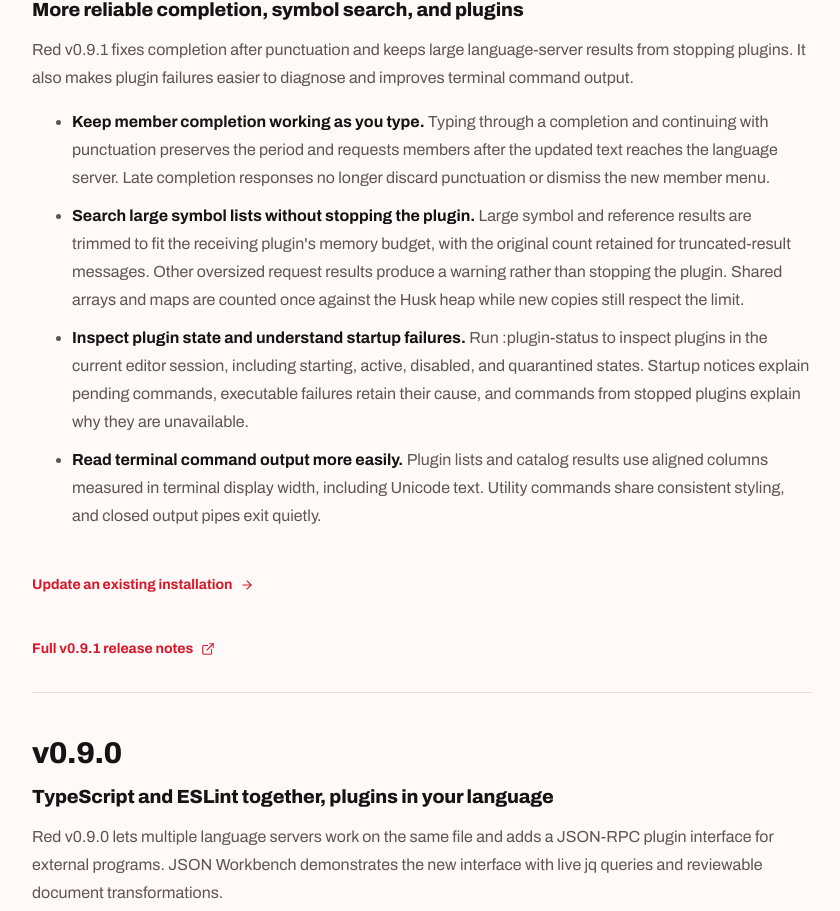
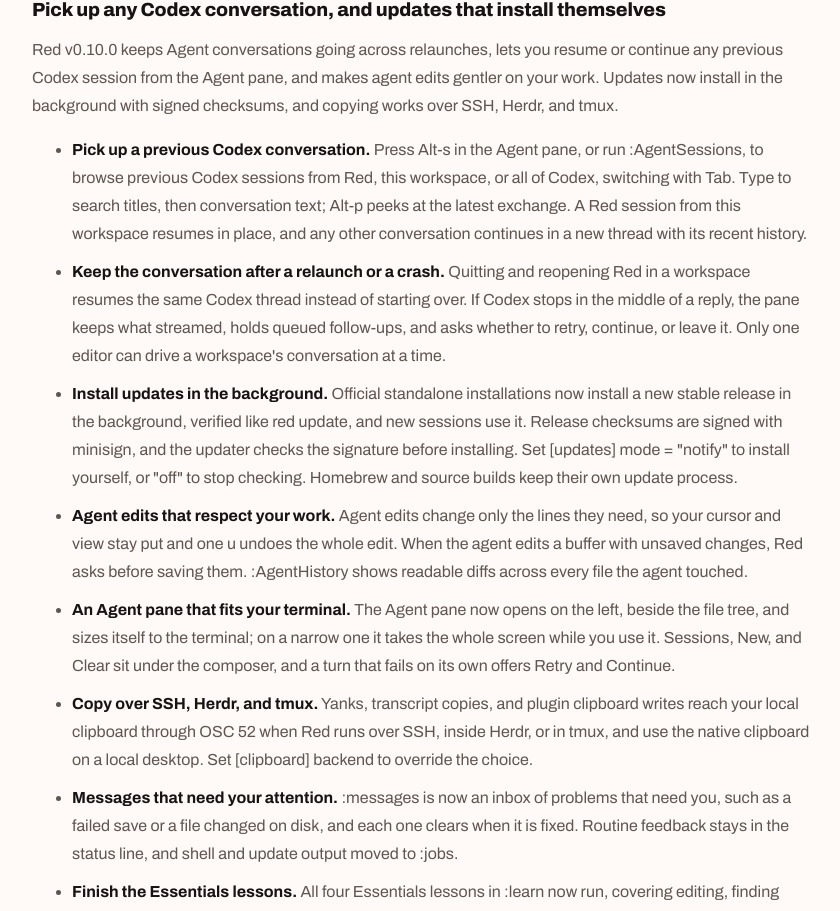
Before and after one commit to codersauce/red-website, a Next.js app: page /releases in a window 1280 px wide. Shown: the part 397-1308 px from the top of the page, without its empty margins (356-1196 px from the left). Built offline with nearby package versions, Linux system fonts and the light colour scheme; no server answers.

Commit message:
chore(release): publish Red v0.10.0 on the site
Pin the installers and displayed version to the v0.10.0 release commit, add
the release entry from the reviewed campaign, point the agent docs' sources at
that commit, and update Next.js to 16.4.3 for three critical advisories in
16.4.0.

```diff
--- a/app/docs/_components/ForAgents.tsx
+++ b/app/docs/_components/ForAgents.tsx
@@ -2,7 +2,7 @@
 import { releaseVersion } from "../../installers.generated";
 import { CodeBlock, InlineCode } from "./Code";
 
-const releaseSource = "https://github.com/codersauce/red/blob/eb5e2b6be15325abd12adbfac816f7844afff42c";
+const releaseSource = "https://github.com/codersauce/red/blob/814b39deef41fa89a1b5e9232af164954119a43d";
 
 export default function ForAgents() {
   return <>
@@ -44,7 +44,7 @@
       <p>Start from the complete TypeScript or Python package in the <Link className="text-link" href="/docs/plugins/json-rpc">JSON-RPC tutorial</Link>, a Markdown outline and table of contents plugin. Red v0.9.0 uses host API <code>0.19.0</code> and protocol version <code>1</code>; these are distinct from Red&apos;s application version. Red v0.9.1 exposes host API <code>0.20.0</code>, and Red v0.10.0 exposes <code>0.21.0</code>; both retain support for <code>0.19.0</code> packages. Keep example manifests at the earliest API their features require. Use the tutorial&apos;s manifest and initialization response together. The TypeScript version needs Node.js 22.18 or later.</p>
       <CodeBlock language="shell">{`red plugin install --path ./markdown-outline\nred plugin list`}</CodeBlock>
       <p>Open a Markdown file in Red, run <InlineCode language="red-command">:Outline</InlineCode>, and confirm that the outline panel opens. Listing a package proves installation; invoking its command also exercises process startup and the handshake. If the command does not run, inspect <InlineCode language="red-command">:messages</InlineCode> and <code>red.log</code> in Red&apos;s configuration directory. On Red v0.9.1 and later, use <InlineCode language="red-command">:plugin-status</InlineCode> for the current session&apos;s diagnostic details.</p>
-      <p>For more operations, read the <a className="text-link" href={`${releaseSource}/docs/RPC_PLUGIN_PROTOCOL.md`}>v0.9.0 protocol reference</a> and <a className="text-link" href={`${releaseSource}/examples/rpc-json-workbench/README.md`}>complete JSON Workbench example</a>. Match those references to the user&apos;s release before adopting newer APIs.</p>
+      <p>For more operations, read the <a className="text-link" href={`${releaseSource}/docs/RPC_PLUGIN_PROTOCOL.md`}>v0.10.0 protocol reference</a> and <a className="text-link" href={`${releaseSource}/examples/rpc-json-workbench/README.md`}>complete JSON Workbench example</a>. Match those references to the user&apos;s release before adopting newer APIs.</p>
     </section>
 
     <section>
--- a/app/installers.generated.ts
+++ b/app/installers.generated.ts
@@ -1,3 +1,3 @@
 // Generated by scripts/sync-installers.mjs. Do not edit.
-export const releaseVersion = "v0.9.1";
-export const installerSourceCommit = "b86a2ca4b92e9547d3b174910c82db8a259f5171";
+export const releaseVersion = "v0.10.0";
+export const installerSourceCommit = "814b39deef41fa89a1b5e9232af164954119a43d";
--- a/app/release-content.ts
+++ b/app/release-content.ts
@@ -1,4 +1,52 @@
 export const releases = [
+{
+  "version": "v0.10.0",
+  "id": "release-v0-10-0",
+  "headline": "Pick up any Codex conversation, and updates that install themselves",
+  "summary": "Red v0.10.0 keeps Agent conversations going across relaunches, lets you resume or continue any previous Codex session from the Agent pane, and makes agent edits gentler on your work. Updates now install in the background with signed checksums, and copying works over SSH, Herdr, and tmux.",
+  "highlights": [
+    {
+      "id": "agent-sessions",
+      "title": "Pick up a previous Codex conversation",
+      "description": "Press Alt-s in the Agent pane, or run :AgentSessions, to browse previous Codex sessions from Red, this workspace, or all of Codex, switching with Tab. Type to search titles, then conversation text; Alt-p peeks at the latest exchange. A Red session from this workspace resumes in place, and any other conversation continues in a new thread with its recent history."
+    },
+    {
+      "id": "conversation-continuity",
+      "title": "Keep the conversation after a relaunch or a crash",
+      "description": "Quitting and reopening Red in a workspace resumes the same Codex thread instead of starting over. If Codex stops in the middle of a reply, the pane keeps what streamed, holds queued follow-ups, and asks whether to retry, continue, or leave it. Only one editor can drive a workspace's conversation at a time."
+    },
+    {
+      "id": "automatic-updates",
+      "title": "Install updates in the background",
+      "description": "Official standalone installations now install a new stable release in the background, verified like red update, and new sessions use it. Release checksums are signed with minisign, and the updater checks the signature before installing. Set [updates] mode = \"notify\" to install yourself, or \"off\" to stop checking. Homebrew and source builds keep their own update process."
+    },
+    {
+      "id": "agent-edits",
+      "title": "Agent edits that respect your work",
+      "description": "Agent edits change only the lines they need, so your cursor and view stay put and one u undoes the whole edit. When the agent edits a buffer with unsaved changes, Red asks before saving them. :AgentHistory shows readable diffs across every file the agent touched."
+    },
+    {
+      "id": "agent-pane",
+      "title": "An Agent pane that fits your terminal",
+      "description": "The Agent pane now opens on the left, beside the file tree, and sizes itself to the terminal; on a narrow one it takes the whole screen while you use it. Sessions, New, and Clear sit under the composer, and a turn that fails on its own offers Retry and Continue."
+    },
+    {
+      "id": "remote-clipboard",
+      "title": "Copy over SSH, Herdr, and tmux",
+      "description": "Yanks, transcript copies, and plugin clipboard writes reach your local clipboard through OSC 52 when Red runs over SSH, inside Herdr, or in tmux, and use the native clipboard on a local desktop. Set [clipboard] backend to override the choice."
+    },
+    {
+      "id": "messages-inbox",
+      "title": "Messages that need your attention",
+      "description": ":messages is now an inbox of problems that need you, such as a failed save or a file changed on disk, and each one clears when it is fixed. Routine feedback stays in the status line, and shell and update output moved to :jobs."
+    },
+    {
+      "id": "learn-essentials",
+      "title": "Finish the Essentials lessons",
+      "description": "All four Essentials lessons in :learn now run, covering editing, finding commands, and saving a practice file. Red remembers your progress, and :learn next, :learn restart, and :learn quit move you through it without touching your project."
+    }
+  ]
+},
 {
   "version": "v0.9.1",
   "id": "release-v0-9-1",
--- a/package.json
+++ b/package.json
@@ -19,7 +19,7 @@
     "@shikijs/langs": "3.13.0",
     "@shikijs/themes": "3.13.0",
     "negotiator": "1.1.0",
-    "next": "16.4.0",
+    "next": "16.4.3",
     "react": "19.2.8",
     "react-dom": "19.2.8",
     "react-icons": "^5.7.0",
--- a/public/installers.json
+++ b/public/installers.json
@@ -1,8 +1,8 @@
 {
   "schemaVersion": 1,
   "source": "codersauce/red",
-  "sourceCommit": "b86a2ca4b92e9547d3b174910c82db8a259f5171",
-  "version": "0.9.1",
+  "sourceCommit": "814b39deef41fa89a1b5e9232af164954119a43d",
+  "version": "0.10.0",
   "files": {
     "install.sh": "4ce6bf69b5e390817579e896be5ad86527dda2fe36c867527f6cfedc161538dc",
     "install.ps1": "b74db168aefeeddf297151979108fe524cd59ca45a62f44f2d7ffe038f71b277"
```
Also changed, not shown: 3 other files (tests, documents, lock files or other folders).
